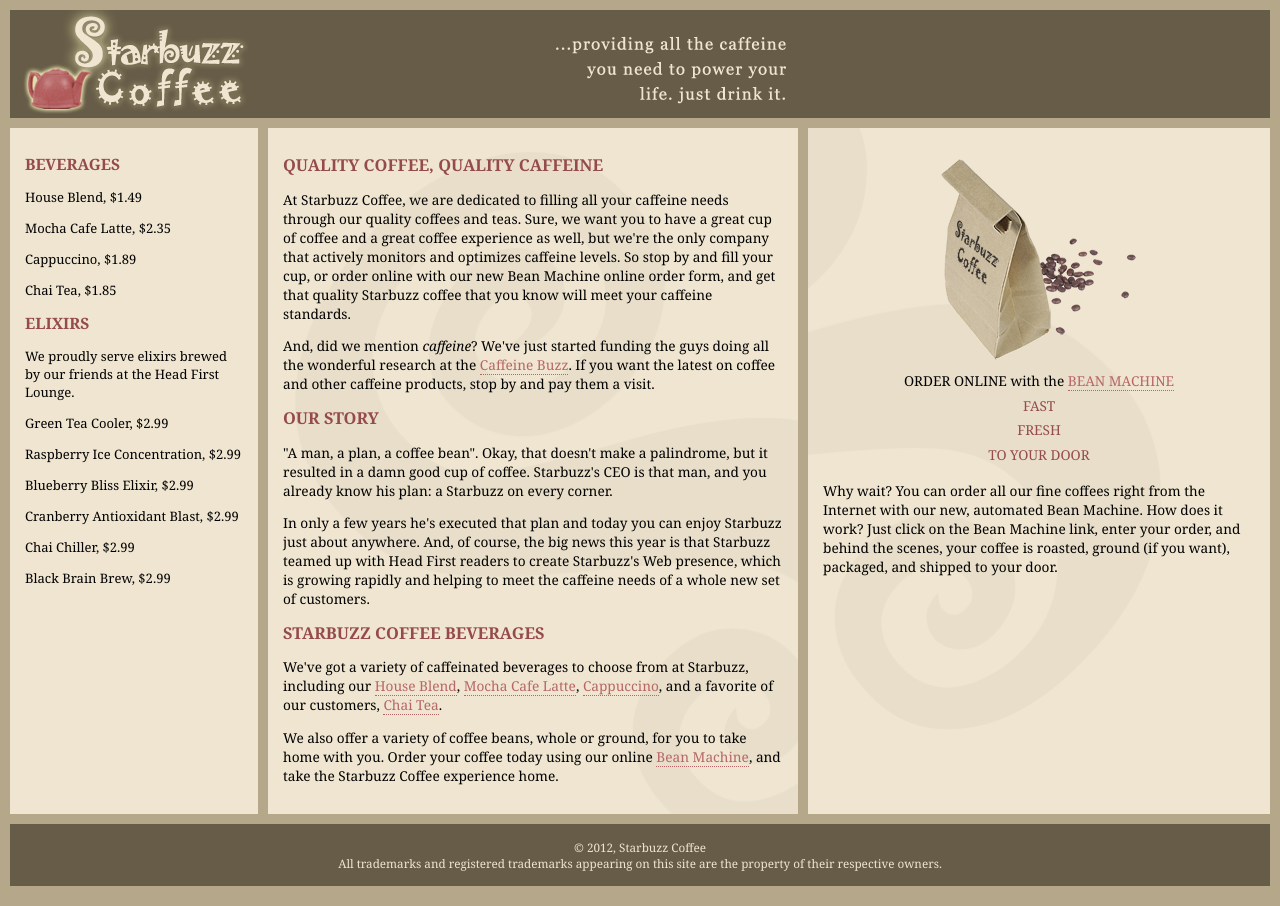
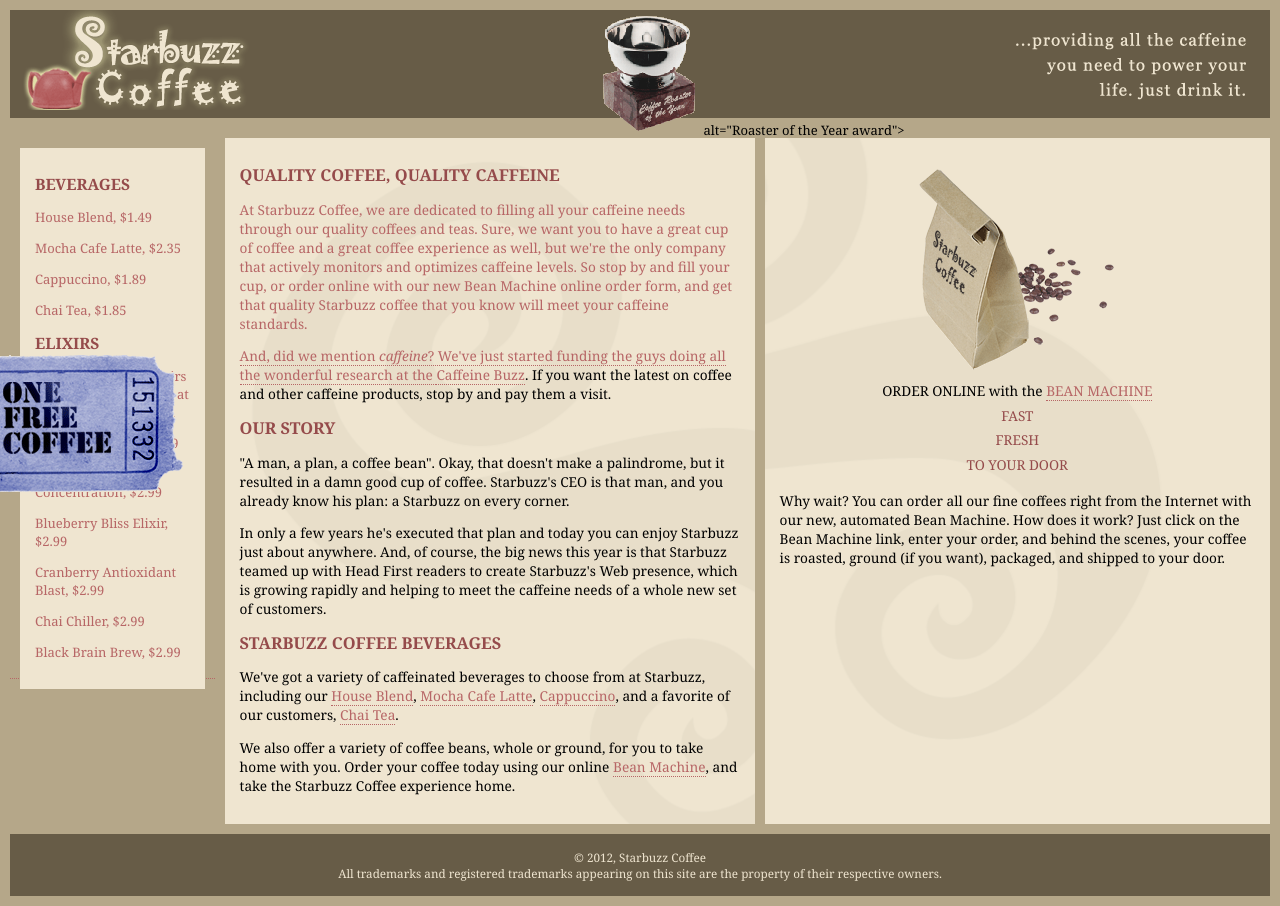
Before and after one commit to naisi1028/starbuzz, a plain HTML site: page starbuzz/index.html in a window 1280 px wide. Drawn offline with Linux system fonts and the light colour scheme.

Commit message:
Add files via upload

```diff
--- a/starbuzz/index.html
+++ b/starbuzz/index.html
@@ -8,7 +8,19 @@
 
   <body>
     <div id="header">
-      <img src="images/header.gif" alt="Starbuzz Coffee header image">
+      <div class="headerleft"></div>
+      <div class="headerright"></div>
+
+      <div id ="award">
+       <img src="images/award.gif">
+        alt="Roaster of the Year award">
+      </div>
+
+      <div id="coupon">
+        <a href="freecoffe.html" title="Click here to get your free coffee">
+          <img src="images/ticket.gif" alt="Sterbuzz coupon ticket"
+        </a>
+      </div>
     </div>
 
 
--- a/starbuzz/starbuzz.css
+++ b/starbuzz/starbuzz.css
@@ -9,6 +9,7 @@ body {
   background-color: #675c47;
   margin:           10px 10px 0px 10px;
   height:           108px;
+
 }
 
 #main {
@@ -100,3 +101,36 @@ div#tableRow{
   padding:15px;
   vertical-align: top;
 }
+
+.headerleft{
+  float:left;
+  background-image: url(images/header.gif);
+  width:400px;
+  height:100px;
+}
+
+.headerright{
+  float:right;
+  background-image: url(images/header.gif);
+  width:400px;
+  height:100px;
+  background-position:-400px,0px;
+}
+
+#award{
+
+  position: absolute;
+  top:15px;
+  left:600px;
+}
+
+#coupon{
+  position:fixed;
+  top:350px;
+  left:-90px;
+}
+
+#coupon a, img{
+  border:none;
+
+}
```
Also changed, not shown: starbuzz/images/you.jpg (added), starbuzz/images/zuo.jpg (added).
